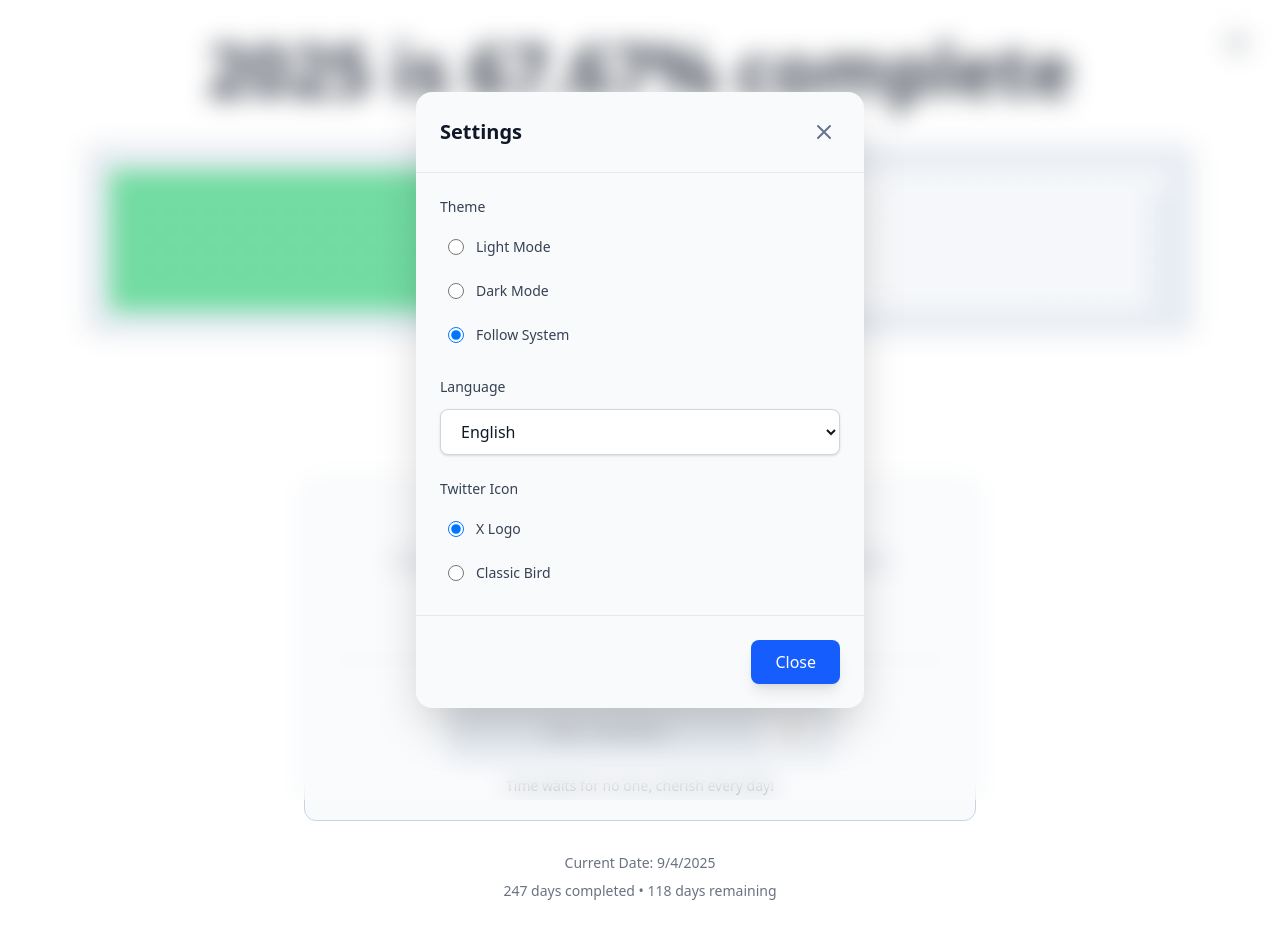
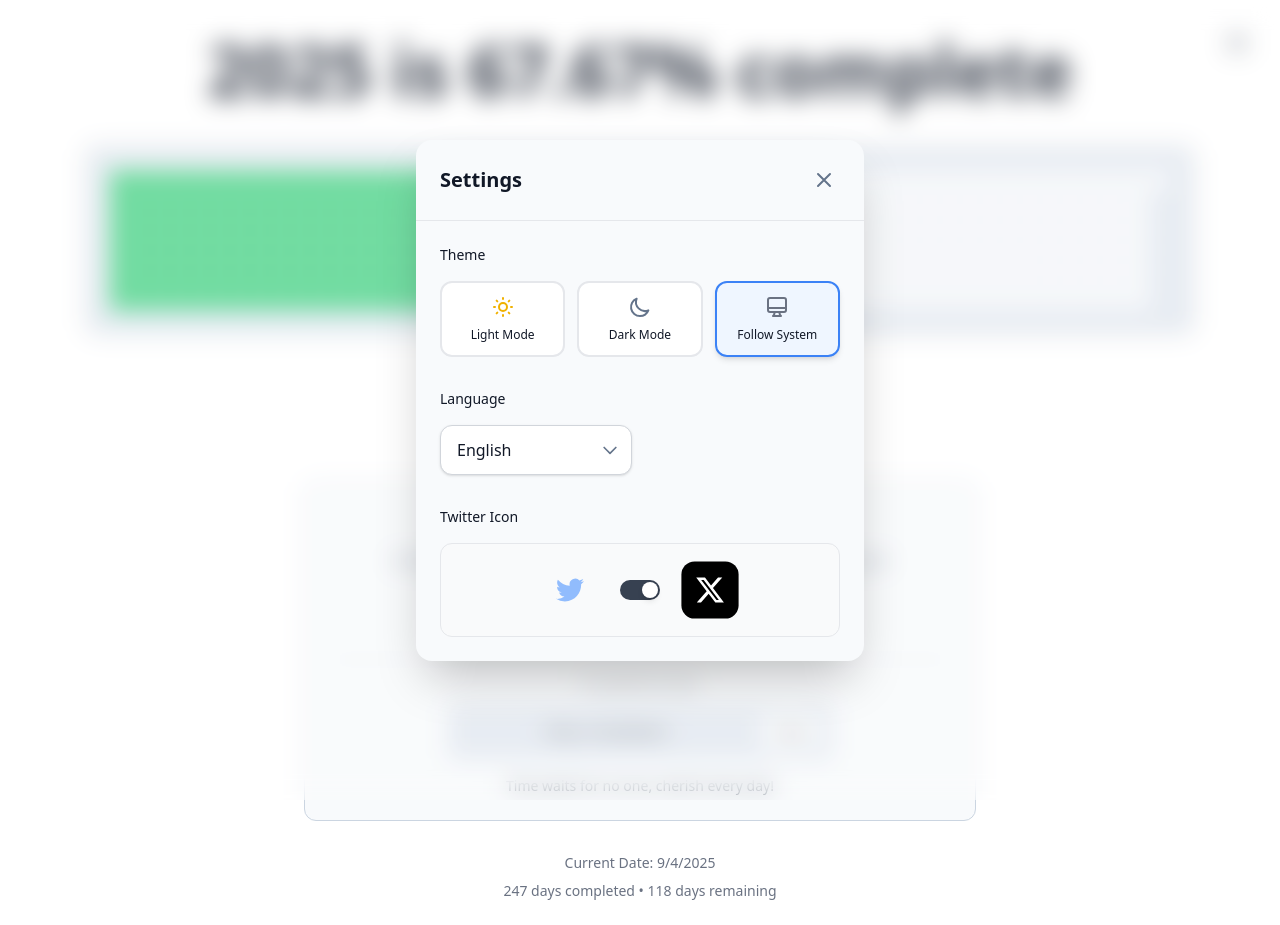
Before and after one commit to cholf5/year-progress, a Next.js app: page / in a window 1280 px wide. Both pictures are taken after a click on the button 1237 px from the left and 43 px from the top of the page. Built offline with nearby package versions, Linux system fonts and the light colour scheme.

Commit message:
feat: add animations for theme selection and Twitter icon settings in SettingsModal

```diff
--- a/src/app/globals.css
+++ b/src/app/globals.css
@@ -484,3 +484,40 @@ html {
     filter: blur(4px);
   }
 }
+
+/* Switch开关动画 */
+@keyframes switchToggle {
+  0% {
+    transform: translateX(0);
+  }
+  50% {
+    transform: translateX(3px) scale(1.1);
+  }
+  100% {
+    transform: translateX(28px);
+  }
+}
+
+/* 图标预览动画 */
+@keyframes iconFade {
+  0% {
+    opacity: 0.4;
+    transform: scale(0.9);
+  }
+  100% {
+    opacity: 1;
+    transform: scale(1);
+  }
+}
+
+/* 主题卡片悬浮动画 */
+@keyframes cardHover {
+  0% {
+    transform: scale(1);
+    box-shadow: 0 1px 3px rgba(0, 0, 0, 0.12);
+  }
+  100% {
+    transform: scale(1.05);
+    box-shadow: 0 8px 25px rgba(0, 0, 0, 0.15);
+  }
+}
--- a/src/components/SettingsModal.tsx
+++ b/src/components/SettingsModal.tsx
@@ -101,7 +101,7 @@ export default function SettingsModal({ isOpen, onClose, currentLanguage, curren
           {/* 头部 */}
           <div className="flex items-center justify-between p-6 border-b"
                style={{borderColor: borderColor}}>
-            <h2 className="text-xl font-semibold text-gray-900 dark:text-white">
+            <h2 className="text-xl font-semibold" style={{color: isDark ? '#ffffff' : '#111827'}}>
               {t('settings')}
             </h2>
             <button
@@ -115,40 +115,74 @@ export default function SettingsModal({ isOpen, onClose, currentLanguage, curren
           </div>
 
           {/* 设置内容 */}
-          <div className="p-6 space-y-6">
-            {/* 主题设置 */}
+          <div className="p-6 space-y-8">
+            {/* 主题设置 - 卡片式选择 */}
             <div>
-              <label className="block text-sm font-medium text-gray-700 dark:text-gray-300 mb-3">
+              <label className="block text-sm font-medium mb-4" style={{color: isDark ? '#e5e7eb' : '#111827'}}>
                 {t('theme')}
               </label>
-              <div className="space-y-2">
+              <div className="grid grid-cols-3 gap-3">
                 {(['light', 'dark', 'system'] as Theme[]).map((theme) => (
-                  <label key={theme} className="flex items-center cursor-pointer p-2 rounded-lg hover:bg-gray-50 dark:hover:bg-gray-800 transition-all duration-150">
-                    <input
-                      type="radio"
-                      name="theme"
-                      value={theme}
-                      checked={settings.theme === theme}
-                      onChange={() => handleThemeChange(theme)}
-                      className="h-4 w-4 text-blue-600 focus:ring-blue-500 border-gray-300 dark:border-gray-600"
-                    />
-                    <span className="ml-3 text-sm text-gray-700 dark:text-gray-300">
+                  <button
+                    key={theme}
+                    onClick={() => handleThemeChange(theme)}
+                    className={`
+                      p-3 rounded-xl border-2 transition-all duration-200 hover:scale-105
+                      ${settings.theme === theme
+                        ? 'border-blue-500 bg-blue-50 dark:bg-blue-500/20 dark:border-blue-400 shadow-md'
+                        : 'border-gray-200 dark:border-gray-600 hover:border-gray-300 dark:hover:border-gray-500'
+                      }
+                    `}
+                    style={{
+                      backgroundColor: settings.theme === theme
+                        ? (isDark ? 'rgba(59, 130, 246, 0.2)' : '#eff6ff')
+                        : (isDark ? '#1f2937' : '#ffffff'),
+                      borderColor: settings.theme === theme
+                        ? (isDark ? '#60a5fa' : '#3b82f6')
+                        : (isDark ? '#4b5563' : '#e5e7eb')
+                    }}
+                  >
+                    {/* 主题图标 */}
+                    <div className="flex justify-center mb-2">
+                      {theme === 'light' && (
+                        <svg className="w-6 h-6 text-yellow-500" fill="none" stroke="currentColor" viewBox="0 0 24 24">
+                          <path strokeLinecap="round" strokeLinejoin="round" strokeWidth={2} d="M12 3v1m0 16v1m9-9h-1M4 12H3m15.364 6.364l-.707-.707M6.343 6.343l-.707-.707m12.728 0l-.707.707M6.343 17.657l-.707.707M16 12a4 4 0 11-8 0 4 4 0 018 0z" />
+                        </svg>
+                      )}
+                      {theme === 'dark' && (
+                        <svg className="w-6 h-6 text-gray-400" fill="none" stroke="currentColor" viewBox="0 0 24 24">
+                          <path strokeLinecap="round" strokeLinejoin="round" strokeWidth={2} d="M20.354 15.354A9 9 0 018.646 3.646 9.003 9.003 0 0012 21a9.003 9.003 0 008.354-5.646z" />
+                        </svg>
+                      )}
+                      {theme === 'system' && (
+                        <svg className="w-6 h-6 text-gray-500" fill="none" stroke="currentColor" viewBox="0 0 24 24">
+                          <path strokeLinecap="round" strokeLinejoin="round" strokeWidth={2} d="M9.75 17L9 20l-1 1h8l-1-1-.75-3M3 13h18M5 17h14a2 2 0 002-2V5a2 2 0 00-2-2H5a2 2 0 00-2 2v10a2 2 0 002 2z" />
+                        </svg>
+                      )}
+                    </div>
+                    <div className="text-xs font-medium" style={{color: isDark ? '#e5e7eb' : '#111827'}}>
                       {getThemeDisplayName(theme, currentLanguage)}
-                    </span>
-                  </label>
+                    </div>
+                  </button>
                 ))}
               </div>
             </div>
 
-            {/* 语言设置 */}
+            {/* 语言设置 - 美化下拉框 */}
             <div>
-              <label className="block text-sm font-medium text-gray-700 dark:text-gray-300 mb-3">
+              <label className="block text-sm font-medium mb-4" style={{color: isDark ? '#e5e7eb' : '#111827'}}>
                 {t('language')}
               </label>
+              <div className="relative max-w-48">
                 <select
                   value={settings.language}
                   onChange={(e) => handleLanguageChange(e.target.value as Language)}
-                className="w-full px-4 py-2.5 border border-gray-300 dark:border-gray-600 rounded-lg shadow-sm focus:outline-none focus:ring-2 focus:ring-blue-500 focus:border-transparent bg-white dark:bg-gray-700 text-gray-900 dark:text-white transition-all duration-200 hover:border-gray-400 dark:hover:border-gray-500"
+                  className="w-full px-4 py-3 border rounded-xl shadow-sm focus:outline-none focus:ring-2 focus:ring-blue-500 focus:border-transparent transition-all duration-200 appearance-none cursor-pointer"
+                  style={{
+                    backgroundColor: isDark ? '#374151' : '#ffffff',
+                    borderColor: isDark ? '#4b5563' : '#d1d5db',
+                    color: isDark ? '#ffffff' : '#111827'
+                  }}
                 >
                   {['en', 'zh', 'es', 'fr', 'de', 'ja', 'ko', 'pt', 'ru', 'ar', 'hi', 'it', 'nl', 'tr', 'sv', 'pl', 'da', 'no', 'fi'].map((lang) => (
                     <option key={lang} value={lang}>
@@ -156,42 +190,88 @@ export default function SettingsModal({ isOpen, onClose, currentLanguage, curren
                     </option>
                   ))}
                 </select>
-            </div>
-
-            {/* Twitter图标设置 */}
-            <div>
-              <label className="block text-sm font-medium text-gray-700 dark:text-gray-300 mb-3">
-                {t('twitterIcon')}
-              </label>
-              <div className="space-y-2">
-                {(['x', 'bird'] as TwitterIcon[]).map((icon) => (
-                  <label key={icon} className="flex items-center cursor-pointer p-2 rounded-lg hover:bg-gray-50 dark:hover:bg-gray-800 transition-all duration-150">
-                    <input
-                      type="radio"
-                      name="twitterIcon"
-                      value={icon}
-                      checked={settings.twitterIcon === icon}
-                      onChange={() => handleTwitterIconChange(icon)}
-                      className="h-4 w-4 text-blue-600 focus:ring-blue-500 border-gray-300 dark:border-gray-600"
-                    />
-                    <span className="ml-3 text-sm text-gray-700 dark:text-gray-300">
-                      {getTwitterIconDisplayName(icon, currentLanguage)}
-                    </span>
-                  </label>
-                ))}
+                {/* 自定义下拉箭头 */}
+                <div className="absolute right-3 top-1/2 transform -translate-y-1/2 pointer-events-none">
+                  <svg className="w-5 h-5 text-gray-400" fill="none" stroke="currentColor" viewBox="0 0 24 24">
+                    <path strokeLinecap="round" strokeLinejoin="round" strokeWidth={2} d="M19 9l-7 7-7-7" />
+                  </svg>
                 </div>
               </div>
             </div>
 
-          {/* 底部 */}
-          <div className="flex justify-end p-6 border-t"
-               style={{borderColor: borderColor}}>
+            {/* Twitter图标设置 - Switch开关 + 预览 */}
+            <div>
+              <label className="block text-sm font-medium mb-4" style={{color: isDark ? '#e5e7eb' : '#111827'}}>
+                {t('twitterIcon')}
+              </label>
+              <div
+                className="flex items-center justify-center p-5 rounded-xl border"
+                style={{
+                  backgroundColor: isDark ? '#374151' : '#f9fafb',
+                  borderColor: isDark ? '#4b5563' : '#e5e7eb'
+                }}
+              >
+                <div className="flex items-center space-x-6">
+                  {/* 左侧 - Twitter Bird 图标 */}
+                  <div
+                    className={`p-3 rounded-xl transition-all duration-300 cursor-pointer ${
+                      settings.twitterIcon === 'bird' ? 'scale-110' : 'opacity-50 hover:opacity-75'
+                    }`}
+                    onClick={() => handleTwitterIconChange('bird')}
+                    style={{
+                      backgroundColor: settings.twitterIcon === 'bird'
+                        ? (isDark ? '#1e3a8a' : '#dbeafe')
+                        : 'transparent'
+                    }}
+                  >
+                    <svg width="28" height="28" viewBox="0 0 24 24" className="text-blue-500">
+                      <path fill="currentColor" d="M23.953 4.57a10 10 0 01-2.825.775 4.958 4.958 0 002.163-2.723c-.951.555-2.005.959-3.127 1.184a4.92 4.92 0 00-8.384 4.482C7.69 8.095 4.067 6.13 1.64 3.162a4.822 4.822 0 00-.666 2.475c0 1.71.87 3.213 2.188 4.096a4.904 4.904 0 01-2.228-.616v.06a4.923 4.923 0 003.946 4.827 4.996 4.996 0 01-2.212.085 4.936 4.936 0 004.604 3.417 9.867 9.867 0 01-6.102 2.105c-.39 0-.779-.023-1.17-.067a13.995 13.995 0 007.557 2.209c9.053 0 13.998-7.496 13.998-13.985 0-.21 0-.42-.015-.63A9.935 9.935 0 0024 4.59z"/>
+                    </svg>
+                  </div>
+
+                  {/* 中间 - Switch开关 */}
+                  <div className="flex items-center justify-center">
                     <button
-              onClick={onClose}
-              className="px-6 py-2.5 bg-blue-600 text-white rounded-lg hover:bg-blue-700 focus:outline-none focus:ring-2 focus:ring-blue-500 focus:ring-offset-2 transition-all duration-200 hover:scale-105 active:scale-95 shadow-lg hover:shadow-xl"
+                      onClick={() => handleTwitterIconChange(settings.twitterIcon === 'x' ? 'bird' : 'x')}
+                      className="relative inline-flex h-5 w-10 items-center rounded-full transition-all duration-300 focus:outline-none focus:ring-2 focus:ring-blue-500 focus:ring-offset-1"
+                      style={{
+                        backgroundColor: settings.twitterIcon === 'x'
+                          ? (isDark ? '#4b5563' : '#374151')
+                          : '#3b82f6'
+                      }}
                     >
-              {t('close')}
+                      <span
+                        className="inline-block h-4 w-4 transform rounded-full bg-white shadow-md transition-all duration-300 ease-in-out"
+                        style={{
+                          transform: settings.twitterIcon === 'x' ? 'translateX(22px)' : 'translateX(2px)'
+                        }}
+                      />
                     </button>
+                  </div>
+
+                  {/* 右侧 - X 图标 */}
+                  <div
+                    className={`p-3 rounded-xl transition-all duration-300 cursor-pointer ${
+                      settings.twitterIcon === 'x' ? 'scale-110' : 'opacity-50 hover:opacity-75'
+                    }`}
+                    onClick={() => handleTwitterIconChange('x')}
+                    style={{
+                      backgroundColor: settings.twitterIcon === 'x'
+                        ? '#000000'  // 选中时：纯黑色背景（官方风格）
+                        : (isDark ? 'transparent' : '#e5e7eb')  // 未选中时：深色模式透明，浅色模式浅灰
+                    }}
+                  >
+                    <svg width="28" height="28" viewBox="0 0 24 24" style={{
+                      color: settings.twitterIcon === 'x'
+                        ? '#ffffff'  // 选中时：白色图标
+                        : (isDark ? '#9ca3af' : '#374151')  // 未选中时：深色模式浅灰，浅色模式深灰
+                    }}>
+                      <path fill="currentColor" d="M18.244 2.25h3.308l-7.227 8.26 8.502 11.24H16.17l-5.214-6.817L4.99 21.75H1.68l7.73-8.835L1.254 2.25H8.08l4.713 6.231zm-1.161 17.52h1.833L7.084 4.126H5.117z"/>
+                    </svg>
+                  </div>
+                </div>
+              </div>
+            </div>
           </div>
           </div>
         </div>
```
Lines whose indentation alone changed are shown as unchanged.
